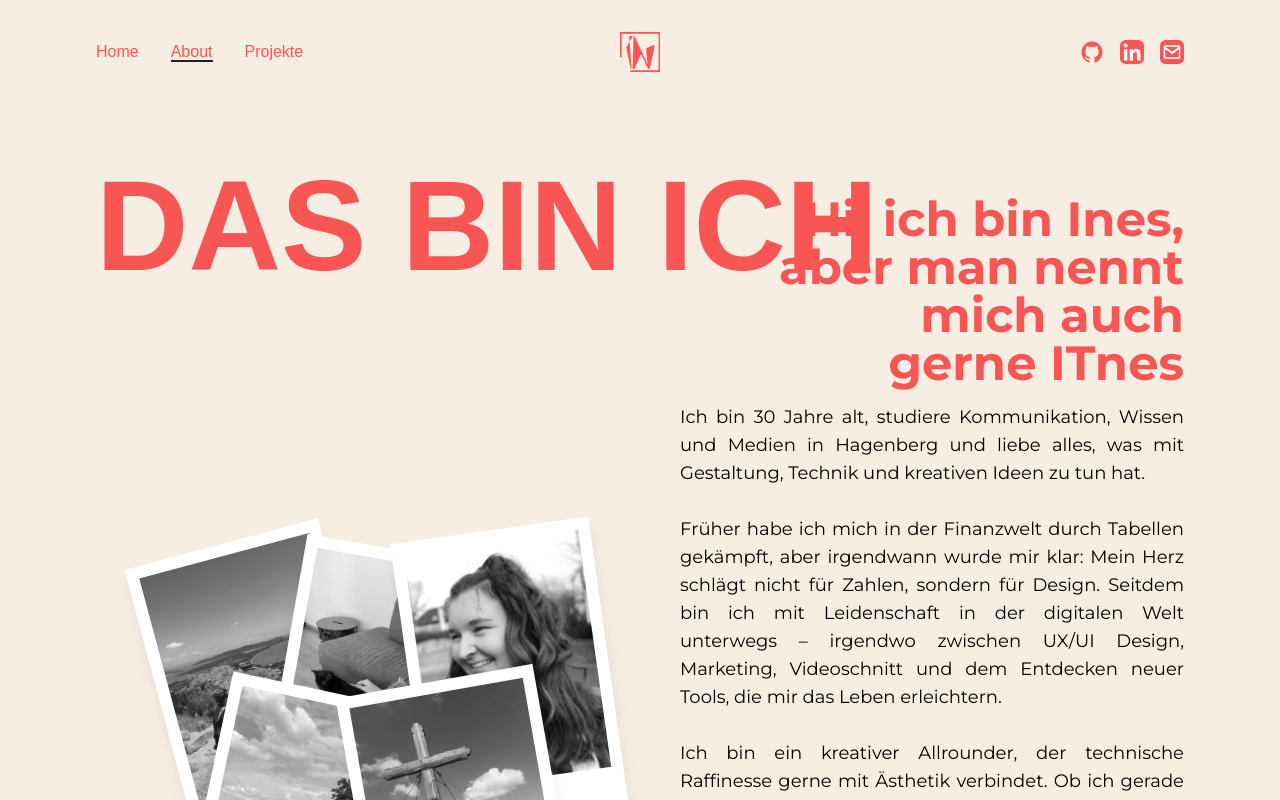
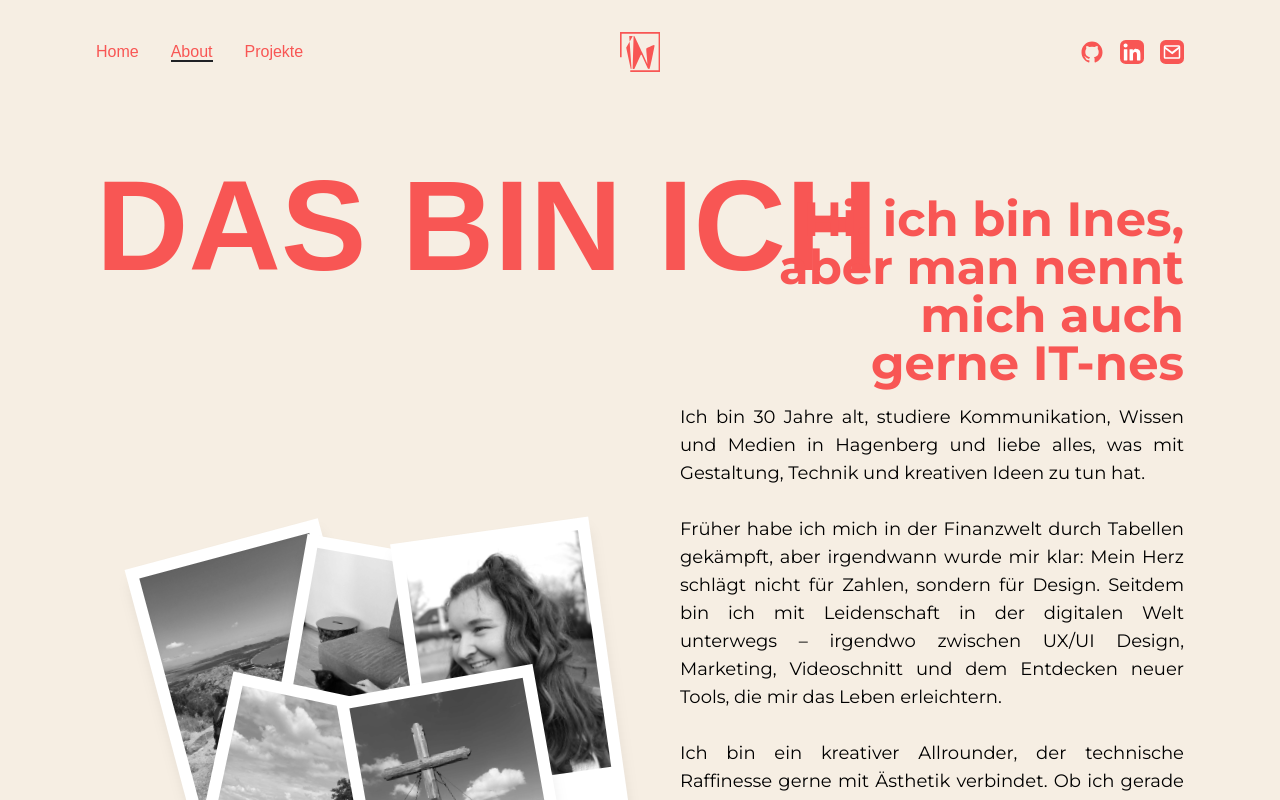
Before and after one commit to Ines2108/portfolio_new, a Next.js app: page /about in a window 1280 px wide. Shown: the top 800 px of the page. Built offline with nearby package versions, Linux system fonts and the light colour scheme; a web font is replaced by a local one.

Commit message:
Adjust itnes

```diff
--- a/src/components/AboutText.js
+++ b/src/components/AboutText.js
@@ -14,7 +14,7 @@ const AboutText = () => {
             index={easterEggData.itnes.index}
             image={easterEggData.itnes.image}>
             <span className="cursor-pointer hover:text-secundary transition">
-              ITnes
+              IT-nes
             </span>
           </Popup>
         </h2>
```
